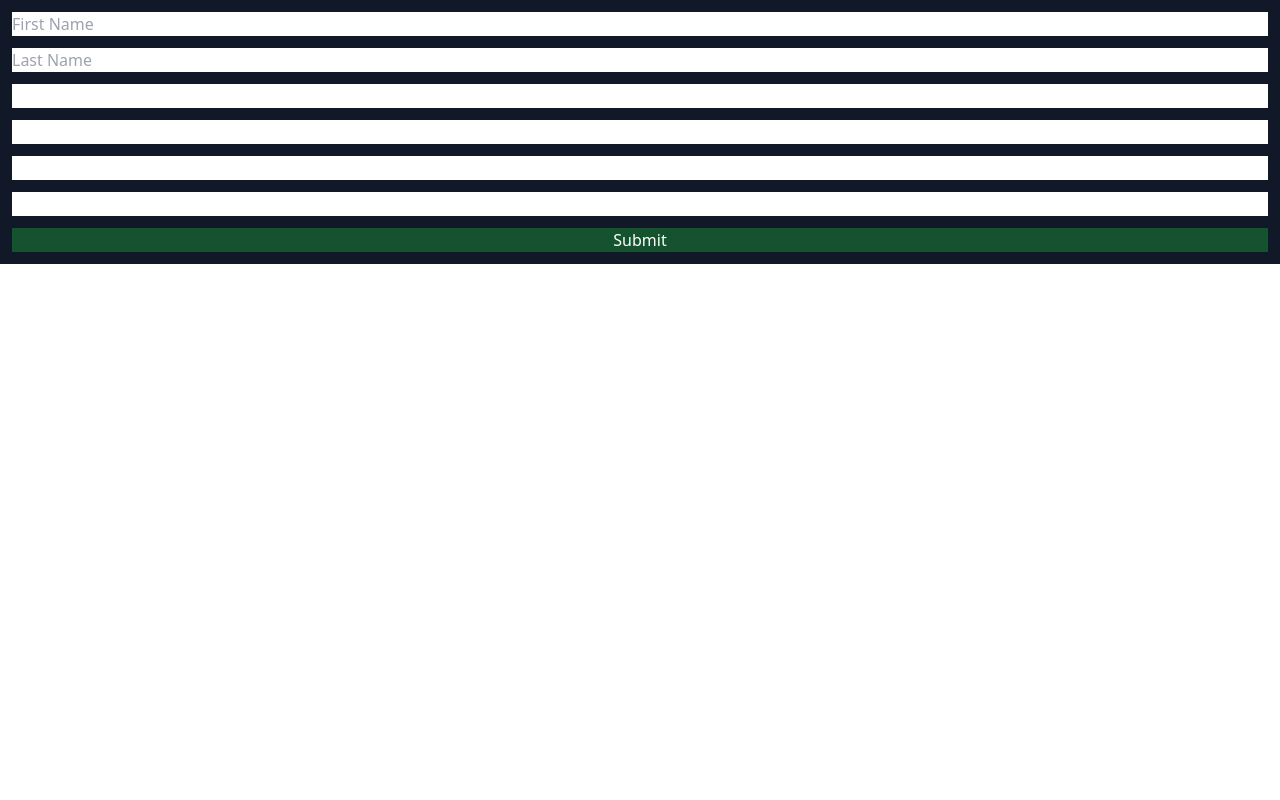
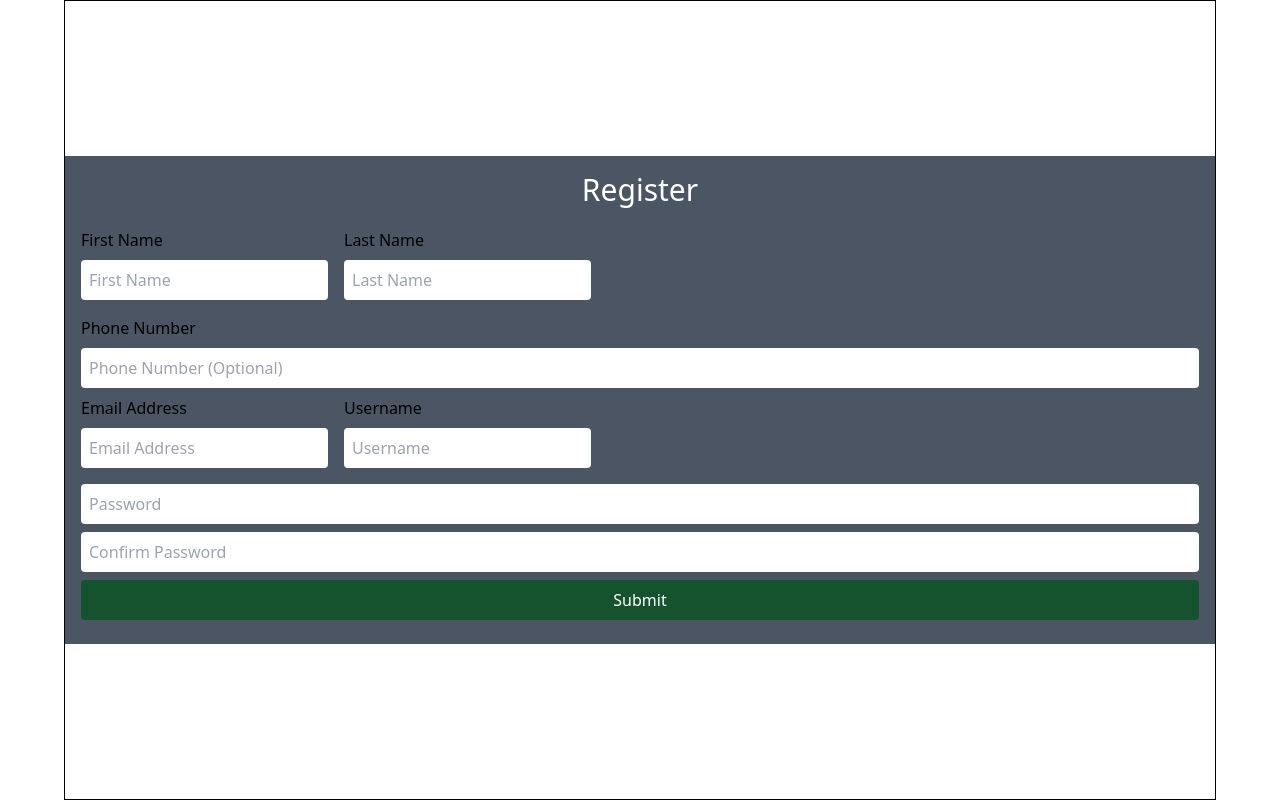
Before and after one commit to OfficialKingsley/MernSocialMediaApp, a Next.js app in the folder client/: page /register in a window 1280 px wide. Built offline with nearby package versions, Linux system fonts and the light colour scheme.

Commit message:
Solve register and login issue

```diff
--- a/client/components/Layout/Navbar.tsx
+++ b/client/components/Layout/Navbar.tsx
@@ -45,7 +45,9 @@ const Navbar = () => {
               className="w-10 h-10 p-2border flex items-center justify-center bg-gray-400 rounded-full cursor-pointer hover:bg-gray-600 hover:text-white"
               title={`Profile (${user.firstName})`}
             >
-              <BsPerson />
+              <Link href="/profile">
+                <BsPerson />
+              </Link>
             </span>
           </div>
         </div>
--- a/client/components/Layout/index.tsx
+++ b/client/components/Layout/index.tsx
@@ -2,28 +2,32 @@ import Link from "next/link";
 import { useSelector } from "react-redux";
 import Navbar from "./Navbar";
 import { toast } from "react-toastify";
+import Router, { useRouter } from "next/router";
+import { useEffect } from "react";
 
 const Layout = ({ children }) => {
-  const userState = useSelector((state) => state.userState);
+  const router = useRouter();
+  const userState = useSelector((state) => {
+    return state.userState;
+  });
+
+  useEffect(() => {
+    !userState.user && router.push("/login");
+  }, []);
 
   return (
+    <>
+      {userState.user && (
         <div className="">
-      {userState.user ? (
           <div className="dark:bg-zinc-900">
             <header>
               <Navbar />
             </header>
             {children}
           </div>
-      ) : (
-        <>
-          No user please go to the{" "}
-          <Link href="/login" className="bg-gray-900 text-white p-2">
-            Login
-          </Link>
+        </div>
+      )}
     </>
-      )}
-    </div>
   );
 };
 
--- a/client/pages/login.tsx
+++ b/client/pages/login.tsx
@@ -6,6 +6,7 @@ import Link from "next/link";
 import { toast } from "react-toastify";
 import { useRouter } from "next/router";
 import Container from "../components/components/Container";
+import styles from "../variables/styles";
 
 export default function LoginPage() {
   const [username, setUsername] = useState("");
@@ -43,10 +44,7 @@ export default function LoginPage() {
     <div className="border h-screen">
       <Container>
         <div className="flex items-center justify-center h-full">
-          <form
-            action=""
-            className="flex flex-col gap-y-2 p-4 bg-gray-600 rounded-xl w-full md:w-"
-          >
+          <form action="" className={`${styles.authForm} block `}>
             <input
               type="text"
               name="username"
@@ -54,7 +52,7 @@ export default function LoginPage() {
               onChange={(e) => {
                 setUsername(e.target.value);
               }}
-              className="p-2 outline-none rounded"
+              className={`${styles.formInput} block`}
               placeholder="Username"
             />
             <input
@@ -64,12 +62,12 @@ export default function LoginPage() {
               onChange={(e) => {
                 setPassword(e.target.value);
               }}
-              className="p-2 outline-none rounded"
+              className={styles.formInput}
               placeholder="Password"
             />
             <button
               type="submit"
-              className="bg-green-500 p-2 outline-none rounded"
+              className={`bg-green-500 ${styles.formInput}`}
               onClick={handleLogin}
             >
               Login
--- /dev/null
+++ b/client/pages/profile.tsx
@@ -0,0 +1,25 @@
+import Head from "next/head";
+import { useSelector } from "react-redux";
+import Layout from "../components/Layout";
+
+export default function ProfilePage() {
+  const userState = useSelector((state) => {
+    return state.userState;
+  });
+  const user = userState.user;
+  return (
+    <Layout>
+      <Head>
+        <title>SocioMedia | Profile - {user.firstName}</title>
+        <meta name="description" content="Generated by create next app" />
+        <meta name="viewport" content="width=device-width, initial-scale=1" />
+        <link rel="icon" href="/favicon.ico" />
+      </Head>
+      <div>
+        <h1>
+          My name is {user.firstName} {user.lastName}
+        </h1>
+      </div>
+    </Layout>
+  );
+}
--- a/client/pages/register.tsx
+++ b/client/pages/register.tsx
@@ -1,19 +1,185 @@
+import { useRouter } from "next/router";
+import { useState } from "react";
+import { toast } from "react-toastify";
+import Container from "../components/components/Container";
+import register from "../utils/register";
+import styles from "../variables/styles";
+
 export default function RegisterPage() {
+  const [firstName, setFirstName] = useState("");
+  const [lastName, setLastName] = useState("");
+  const [email, setEmail] = useState("");
+  const [username, setUsername] = useState("");
+  const [phone, setPhone] = useState("");
+  const [password1, setPassword1] = useState("");
+  const [password2, setPassword2] = useState("");
+  const router = useRouter();
+
+  const resetInputs = () => {
+    setFirstName("");
+    setLastName("");
+    setEmail("");
+    setUsername("");
+    setPassword1("");
+  };
+
+  const hadleSubmit = async (e) => {
+    e.preventDefault();
+    const form = new FormData();
+    if (!firstName) {
+      toast("Your First Name is Required");
+    }
+    if (!email || !email.length) {
+      toast("An email is required");
+    }
+    if (!password1) {
+      toast("Please type in a password", { type: "warning" });
+    }
+    if (!password2) {
+      toast("Please Confirm Your Password");
+    }
+    if (password1 != password2) {
+      toast("Passwords do not match");
+    }
+    if (
+      firstName &&
+      email &&
+      username &&
+      password1 &&
+      password2 &&
+      password1 === password2
+    ) {
+      const reqBody = {
+        firstName,
+        lastName,
+        phone,
+        email,
+        username,
+        password: password2,
+      };
+      const user = await register(reqBody);
+      if (user._id) {
+        router.push("/login");
+      } else if (user.message) {
+        toast(user.message, {
+          type: "error",
+          autoClose: 3000,
+          hideProgressBar: false,
+        });
+      }
+    }
+  };
   return (
-    <form
-      action="http://localhost:5000/api/users/register"
-      method="POST"
-      className="bg-gray-900 flex flex-col gap-y-3 p-3"
-    >
-      <input type="text" placeholder="First Name" required name="firstName" />
-      <input type="text" placeholder="Last Name" name="lastName" />
-      <input type="email" name="email" id="" />
-      <input type="text" name="username" />
-      <input type="text" name="phone" />
-      <input type="password" name="password" id="" />
-      <button type="submit" className="bg-green-900 block text-white">
-        Submit
-      </button>
-    </form>
+    <div className="h-screen">
+      <Container>
+        <div className="flex items-center justify-center h-full border border-black">
+          <form className={styles.authForm}>
+            <h3 className="text-3xl text-white text-center pb-3">Register</h3>
+            <div className="flex my-2 gap-x-4">
+              <div>
+                <label htmlFor="firstName">First Name</label>
+                <input
+                  type="text"
+                  placeholder="First Name"
+                  required
+                  name="firstName"
+                  value={firstName}
+                  onChange={(e) => {
+                    setFirstName(e.target.value);
+                  }}
+                  className={styles.formInput}
+                />
+              </div>
+              <div>
+                <label htmlFor="lastName">Last Name</label>
+                <input
+                  type="text"
+                  placeholder="Last Name"
+                  name="lastName"
+                  value={lastName}
+                  onChange={(e) => {
+                    setLastName(e.target.value);
+                  }}
+                  className={styles.formInput}
+                />
+              </div>
+            </div>
+
+            <div>
+              <label htmlFor="phone">Phone Number</label>
+              <input
+                type="text"
+                name="phone"
+                value={phone}
+                onChange={(e) => {
+                  setPhone(e.target.value);
+                }}
+                className={styles.formInput}
+                placeholder={"Phone Number (Optional)"}
+              />
+            </div>
+            <div className="flex gap-x-4 my-2">
+              <div>
+                <label htmlFor="email">Email Address</label>
+                <input
+                  type="email"
+                  name="email"
+                  id="email"
+                  value={email}
+                  placeholder={"Email Address"}
+                  onChange={(e) => {
+                    setEmail(e.target.value);
+                  }}
+                  className={styles.formInput}
+                />
+              </div>
+              <div>
+                <label htmlFor="username">Username</label>
+                <input
+                  type="text"
+                  name="username"
+                  value={username}
+                  onChange={(e) => {
+                    setUsername(e.target.value);
+                  }}
+                  placeholder="Username"
+                  className={styles.formInput}
+                  required
+                />
+              </div>
+            </div>
+            <input
+              type="password"
+              name="password"
+              id=""
+              value={password1}
+              onChange={(e) => {
+                setPassword1(e.target.value);
+              }}
+              className={styles.formInput}
+              placeholder="Password"
+            />
+            <input
+              type="password"
+              name="password"
+              id=""
+              value={password2}
+              onChange={(e) => {
+                setPassword2(e.target.value);
+              }}
+              className={styles.formInput}
+              placeholder={"Confirm Password"}
+            />
+            <button
+              type="submit"
+              className={`bg-green-900 ${styles.formInput} text-white`}
+              onClick={hadleSubmit}
+            >
+              Submit
+            </button>
+          </form>
+        </div>
+      </Container>
+    </div>
   );
 }
--- a/client/utils/login.ts
+++ b/client/utils/login.ts
@@ -1,5 +1,3 @@
-import { toast } from "react-toastify";
-
 const login = async (username, password) => {
   const res = await fetch("http://localhost:5000/api/users/login", {
     method: "POST",
--- /dev/null
+++ b/client/utils/register.ts
@@ -0,0 +1,21 @@
+const register = async (body: {
+  firstName: string;
+  lastName: string;
+  phone: string;
+  email: string;
+  username: string;
+  password: string;
+}) => {
+  const res = await fetch("http://localhost:5000/api/users/register", {
+    method: "POST",
+    body: JSON.stringify(body),
+    headers: {
+      "Content-Type": "application/json",
+    },
+  });
+  const user = await res.json();
+  console.log(user);
+  return user;
+};
+
+export default register;
--- a/client/variables/styles.ts
+++ b/client/variables/styles.ts
@@ -1,5 +1,7 @@
 const styles = {
   navbarBg: "bg-gray-300 dark:bg-gray-900 dark:text-white",
+  formInput: "p-2 outline-none rounded w-full block my-2",
+  authForm: "p-4 bg-gray-600 rounded-xl w-full",
 };
 
 export default styles;
```
Also changed, not shown: 1 other file (tests, documents, lock files or other folders). Lines whose indentation alone changed are shown as unchanged.
